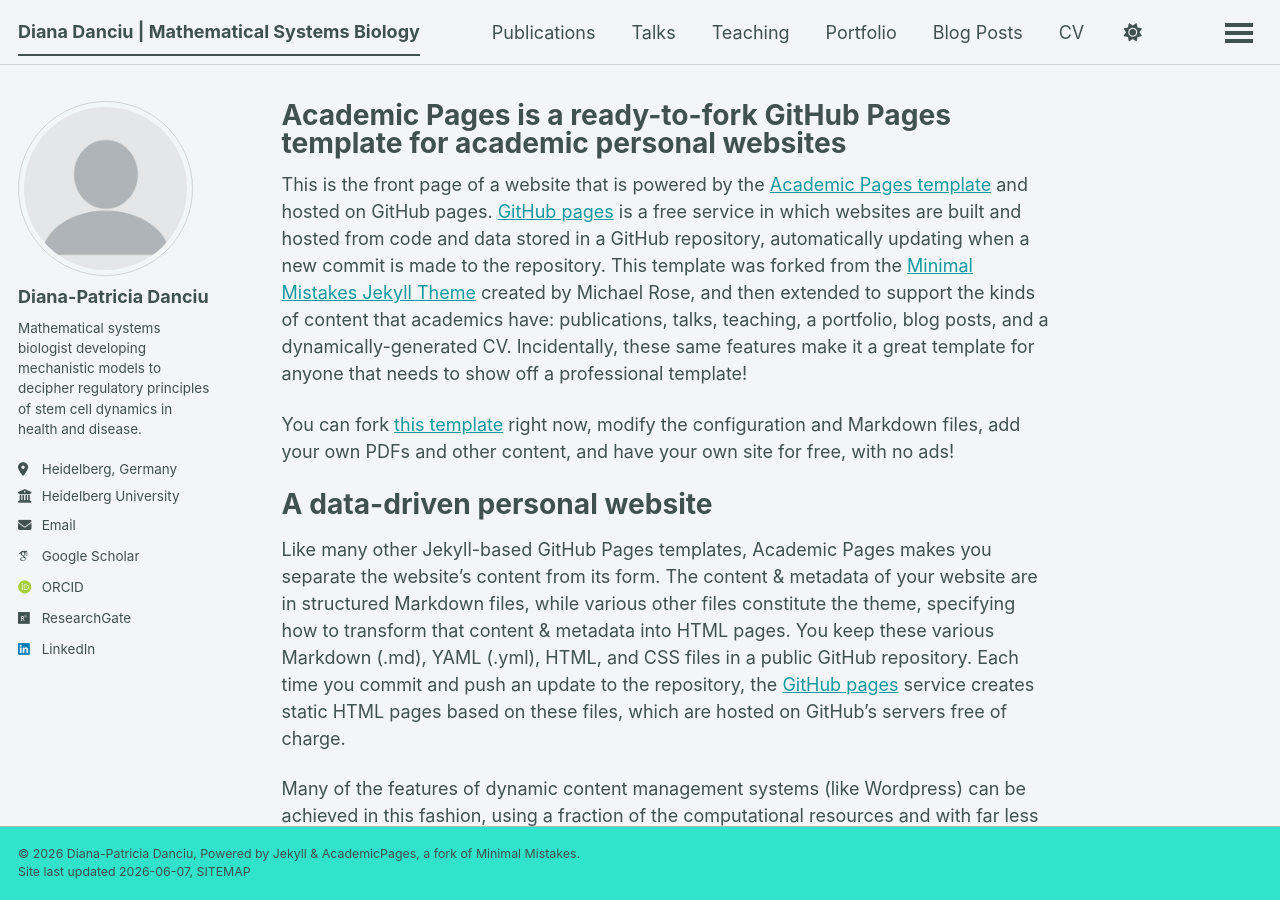
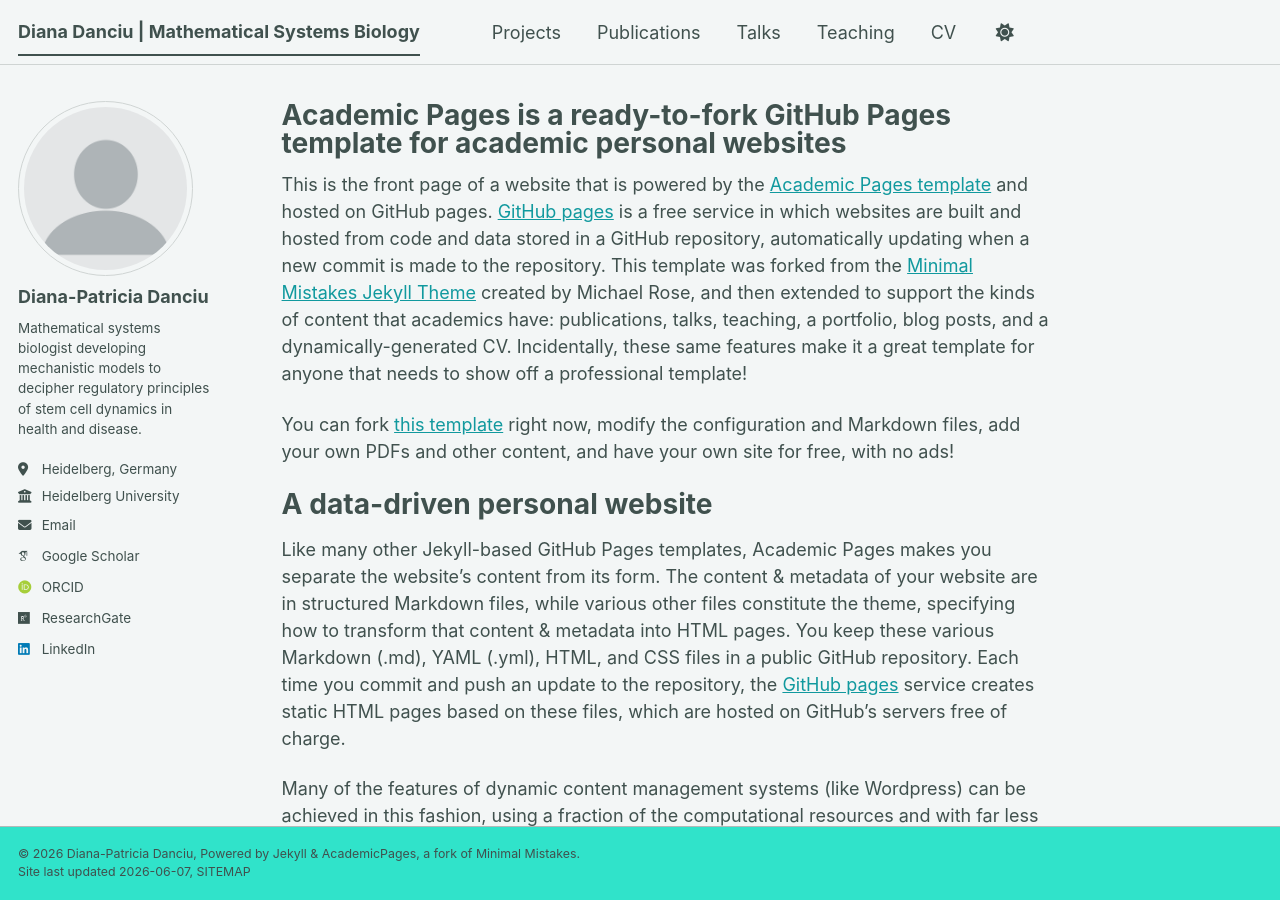
Before and after one commit to dpdanciu/dpdanciu.github.io, a Jekyll site: the page built from _pages/about.md, in a window 1280 px wide and 900 px high. Built offline with Jekyll 4.4.1, drawn with Linux system fonts in a browser that asks for light colours; some web fonts are replaced; a script bundle is joined from its source files by our own code; library files that are not in the unit come from our copies; part of the change alters nothing that is shown.

Commit message:
Update navigation.yml

```diff
--- a/_data/navigation.yml
+++ b/_data/navigation.yml
@@ -8,6 +8,9 @@
 #      Markdown formatted page while the second is generated using JSON.
 
 main:
+  - title: "Projects"
+    url: /talks/
+
   - title: "Publications"
     url: /publications/
 
@@ -17,11 +20,11 @@ main:
   - title: "Teaching"
     url: /teaching/
 
-  - title: "Portfolio"
-    url: /portfolio/
+  #- title: "Portfolio"
+  #  url: /portfolio/
 
-  - title: "Blog Posts"
-    url: /year-archive/
+ # - title: "Blog Posts"
+ #   url: /year-archive/
 
   - title: "CV"
     url: /cv/
@@ -29,5 +32,5 @@ main:
   # - title: "CV"
   #   url: /cv-json/
 
-  - title: "Guide"
-    url: /markdown/
+ # - title: "Guide"
+  #  url: /markdown/
```
